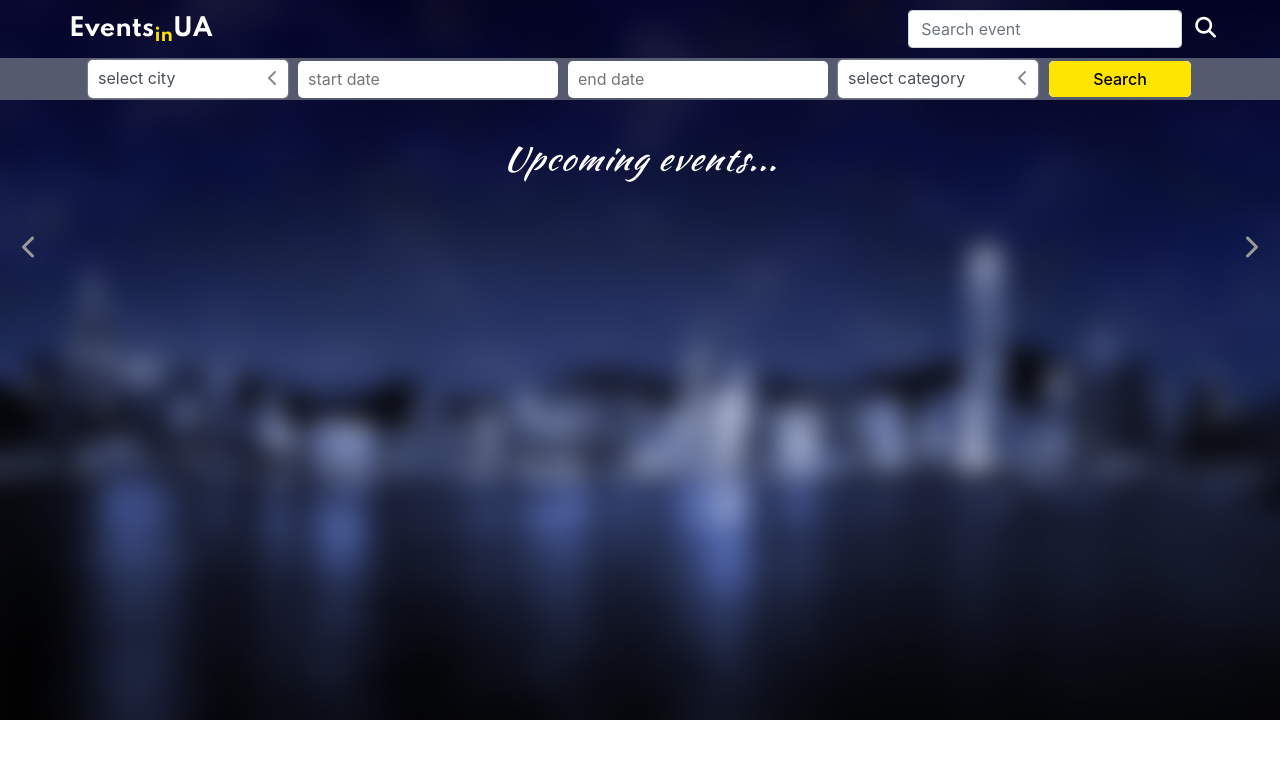
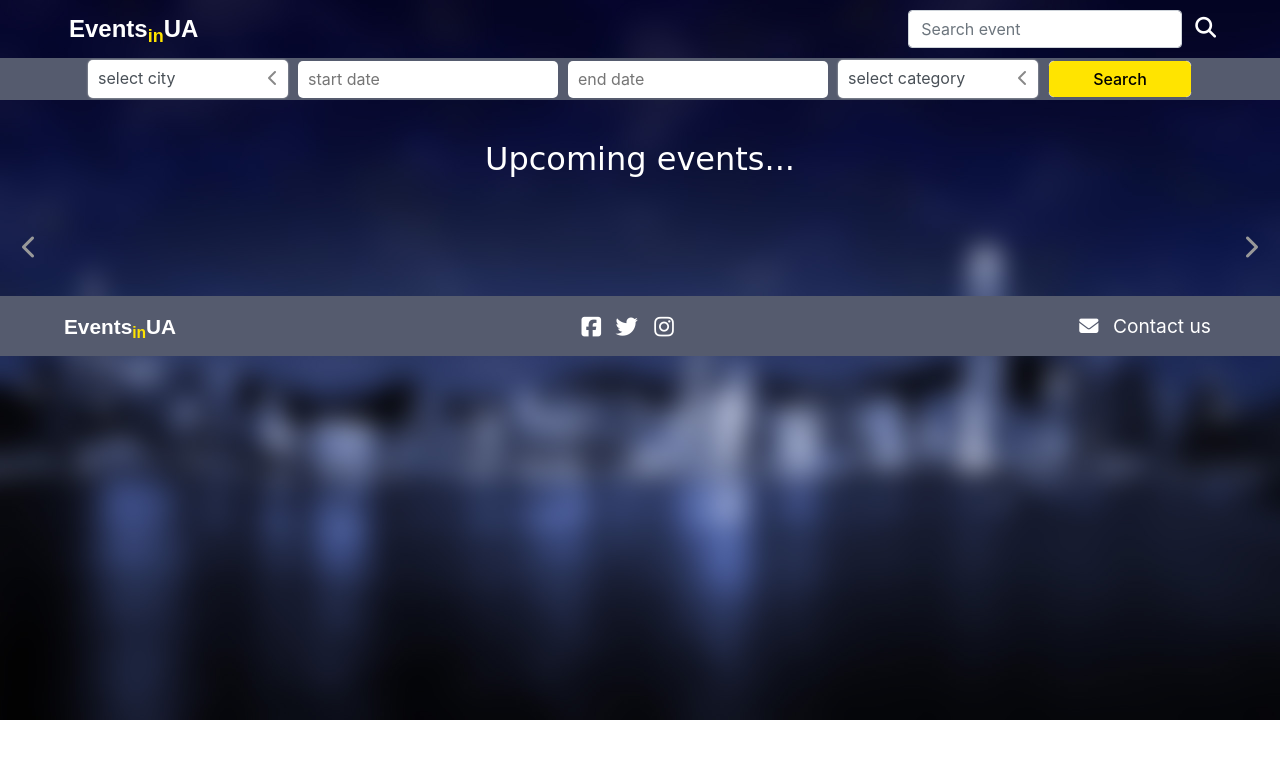
Before and after one commit to AnnaPryma/EventsInUa, a plain HTML site: page index.html in a window 1280 px wide. Drawn offline with nearby package versions, Linux system fonts and the light colour scheme; no server answers.

Commit message:
footer is added

```diff
--- a/index.html
+++ b/index.html
@@ -9,9 +9,8 @@
     <link rel="stylesheet" href="normalize.css" />
     <!-- font links -->
     <link
-      href="https://fonts.googleapis.com/css2?family=Kaushan+Script&family=Spartan:wght@700&display=swap"
-      rel="stylesheet"
-    />
+    href="https://fonts.googleapis.com/css2?family=Kaushan+Script&family=Spartan:wght@700&display=swapfamily=Rowdies:wght@700&display=swap
+    rel="stylesheet" />
     <!-- bootstrap links -->
     <link
       rel="stylesheet"
@@ -120,7 +119,23 @@
 
       <a id="return-to-top"><i class="fas fa-chevron-up"></i></a>
     </main>
-    <footer></footer>
+    <footer>
+      <div class="decoration"></div>
+      <div class="footer-content">
+        <div class="logo">
+          <span>Events<sub>in</sub>UA</span>
+        </div>
+        <div class="links">
+          <a href=""><i class="fab fa-facebook-square"></i></a>
+          <a href=""><i class="fab fa-twitter"></i> </a>
+          <a href=""><i class="fab fa-instagram"></i> </a>
+        </div>
+        <div class="contact-us">
+          <a href=""><i class="fas fa-envelope"></i></a>
+          <a href=""> Contact us</a>
+        </div>
+      </div>
+    </footer>
     <!-- datepicker -->
     <script src="https://code.jquery.com/jquery-1.12.4.js"></script>
     <script src="https://code.jquery.com/ui/1.12.1/jquery-ui.js"></script>
--- a/script.js
+++ b/script.js
@@ -24,17 +24,15 @@ $(document).ready(function () {
   function createSliderItem(event) {
     let dataShow = event.date;
     const $sliderItem = $(`<div class="slider-item">
-    <img src=${event.picture} />
+    <img class="slider-image" src=${event.picture} />
           <h3>${event.title}</h3>
       <div class="event-details">
+      <p>${event.city}</p>
       <p><i class="far fa-calendar-alt"></i> ${formatDate(dataShow)} </p>
-      <div class="btnn-center">
-        <button class="btnn showfull" >View details</button>
-      </div>
-    </div>
+          </div>
   </div>`);
 
-    $sliderItem.find(".showfull").on("click", () => showEvent(event));
+    $sliderItem.find(".slider-image").on("click", () => showEvent(event));
 
     return $sliderItem;
   }
@@ -264,6 +262,7 @@ function onTotSearchClick(e) {
   const endDate = $("#end-date").val();
 
   $("#events-list").empty();
+
   $("#slider-container").hide();
 
   const onSuccess = (resp) => {
--- a/style.css
+++ b/style.css
@@ -146,15 +146,16 @@ button .btn:active {
 main {
   padding-right: 5%;
   padding-left: 5%;
+  padding-bottom: 20px;
 }
 .container h2 {
-  font-family: "Kaushan Script", cursive;
+  font-family: "Rowdies", cursive;
   color: white;
   text-align: center;
   font-size: 2rem;
-  font-weight: 300;
-  font-style: italic;
-  letter-spacing: 2px;
+  font-weight: 400;
+  /* font-style: italic; */
+  /* letter-spacing: 2px; */
   margin-bottom: 20px;
 }
 /* carusel */
@@ -166,7 +167,9 @@ html {
 *:after {
   box-sizing: inherit;
 }
-
+main {
+  margin-bottom: 30px;
+}
 .responsive img {
   width: 100%;
   height: 150px;
@@ -246,9 +249,11 @@ h2 {
 
 div .slider-item {
   width: 200px;
-  height: 300px;
+  height: 250px;
   margin: 0 5px;
+  background-color: rgba(0, 0, 0, 0.5);
 }
+
 .slider-item .event-details {
   color: white;
   padding-right: 5px;
@@ -258,6 +263,10 @@ div .slider-item {
   flex-direction: column;
   justify-content: flex-end;
   align-items: center;
+}
+.slider-item .event-details p {
+  margin-bottom: 0;
+  font-weight: 300;
 }
 .btnn-center {
   display: flex;
@@ -486,3 +495,38 @@ div .slider-item {
 .event-full hr {
   border-top: 3px double #9ba2ff;
 }
+footer {
+  margin-top: 20px;
+}
+
+footer .footer-content {
+  background-color: #555b6e;
+
+  height: 60px;
+  padding-right: 5%;
+  padding-left: 5%;
+  display: flex;
+  justify-content: space-between;
+  align-items: center;
+}
+.footer-content .logo span {
+  font-size: 1.3rem;
+}
+.footer-content .links a {
+  color: white;
+  font-size: 1.4rem;
+  margin: 0 5px;
+}
+.footer-content .links a:hover {
+  text-decoration: none;
+  color: yellow;
+}
+.footer-content .contact-us a {
+  color: white;
+  font-size: 1.2rem;
+  margin: 0 5px;
+}
+.footer-content .contact-us a:hover {
+  text-decoration: none;
+  color: yellow;
+}
```
Also changed, not shown: img/26-269321_upcoming-events-mark-the-date-clip-art-save.png (deleted).
